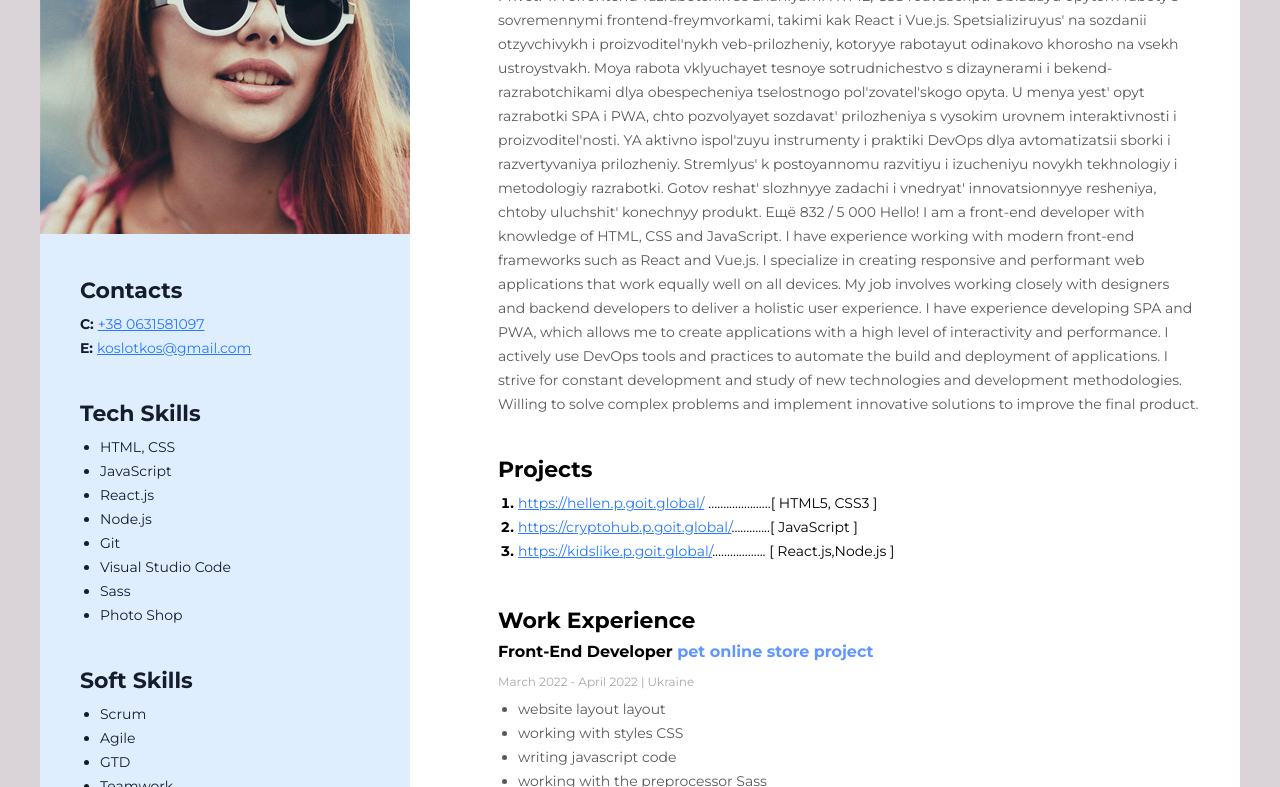
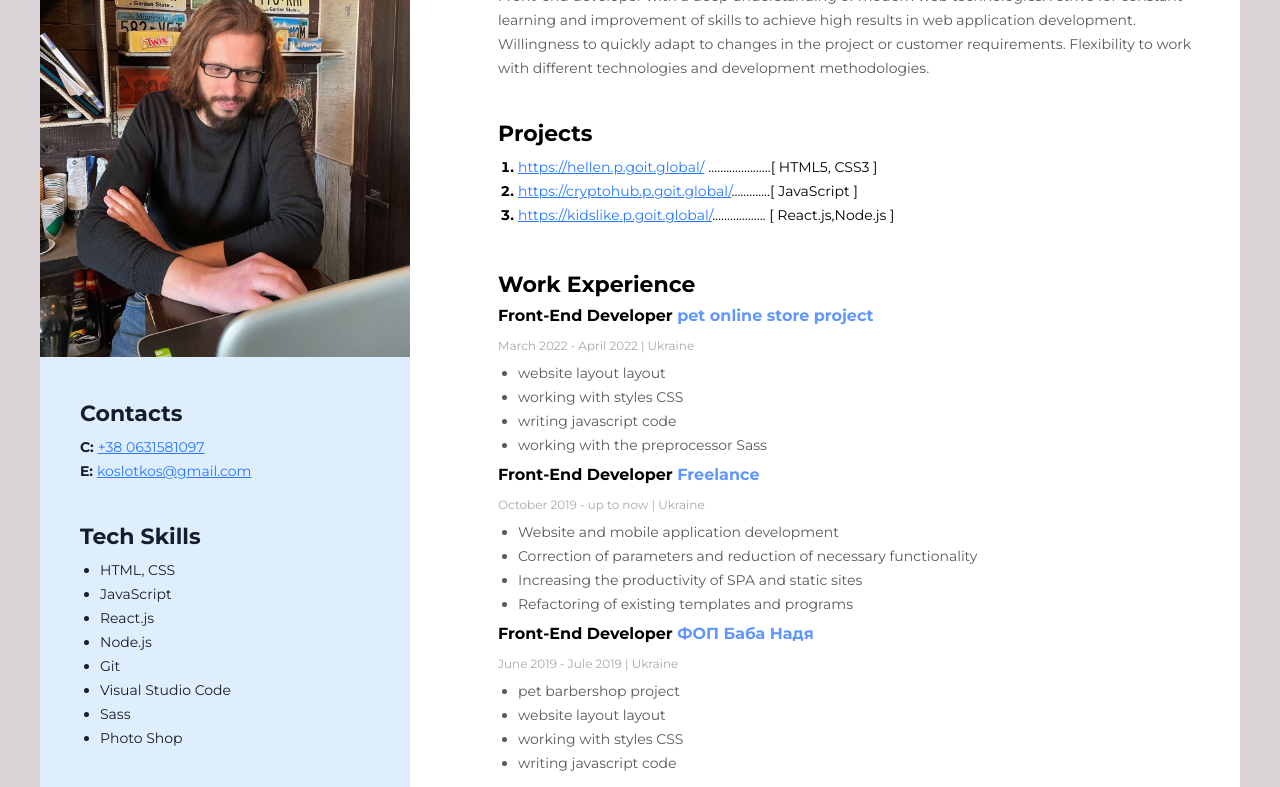
Before and after one commit to koslotkos/test, a plain HTML site: page index.html in a window 1280 px wide. Shown: the part 216-1003 px from the top of the page. Drawn offline with Linux system fonts and the light colour scheme.

Commit message:
Update index.html

```diff
--- a/index.html
+++ b/index.html
@@ -21,26 +21,12 @@
             <!-- About me -->
             <div class="about-me">
                <h1 class="my-profession">Frontend Developer</h1>
-               <span class="my-name">Bushta Olga</span>
+               <span class="my-name">Kalinovsky Konstantin</span>
                <p class="my-summare">
-                  Privet! YA ofrontend-razrabotchik so znaniyami HTML, CSS i JavaScript. Obladayu opytom raboty s
-                  sovremennymi frontend-freymvorkami, takimi kak React i Vue.js. Spetsializiruyus' na sozdanii
-                  otzyvchivykh i proizvoditel'nykh veb-prilozheniy, kotoryye rabotayut odinakovo khorosho na vsekh
-                  ustroystvakh. Moya rabota vklyuchayet tesnoye sotrudnichestvo s dizaynerami i bekend-razrabotchikami
-                  dlya obespecheniya tselostnogo pol'zovatel'skogo opyta. U menya yest' opyt razrabotki SPA i PWA, chto
-                  pozvolyayet sozdavat' prilozheniya s vysokim urovnem interaktivnosti i proizvoditel'nosti. YA aktivno
-                  ispol'zuyu instrumenty i praktiki DevOps dlya avtomatizatsii sborki i razvertyvaniya prilozheniy.
-                  Stremlyus' k postoyannomu razvitiyu i izucheniyu novykh tekhnologiy i metodologiy razrabotki. Gotov
-                  reshat' slozhnyye zadachi i vnedryat' innovatsionnyye resheniya, chtoby uluchshit' konechnyy produkt.
-                  Ещё 832 / 5 000 Hello! I am a front-end developer with knowledge of HTML, CSS and JavaScript. I have
-                  experience working with modern front-end frameworks such as React and Vue.js. I specialize in creating
-                  responsive and performant web applications that work equally well on all devices. My job involves
-                  working closely with designers and backend developers to deliver a holistic user experience. I have
-                  experience developing SPA and PWA, which allows me to create applications with a high level of
-                  interactivity and performance. I actively use DevOps tools and practices to automate the build and
-                  deployment of applications. I strive for constant development and study of new technologies and
-                  development methodologies. Willing to solve complex problems and implement innovative solutions to
-                  improve the final product.
+                  Front-end developer with a deep understanding of modern web technologies. I strive for constant
+learning and improvement of skills to achieve high results in web application development.
+Willingness to quickly adapt to changes in the project or customer requirements. Flexibility to work
+with different technologies and development methodologies.
                </p>
             </div>
             <!-- Projects -->
@@ -132,7 +118,7 @@
          </div>
          <!-- Sidebar -->
          <aside class="sidebar">
-            <img class="my-foto" src="./img/Frame2.png" alt="My_foto" width="370" />
+            <img class="my-foto" src="./img/IMG_1664.JPG" alt="My_foto" width="370" />
             <div class="sidebar-content">
                <!-- Contacts -->
                <div class="contacts-container">
```
